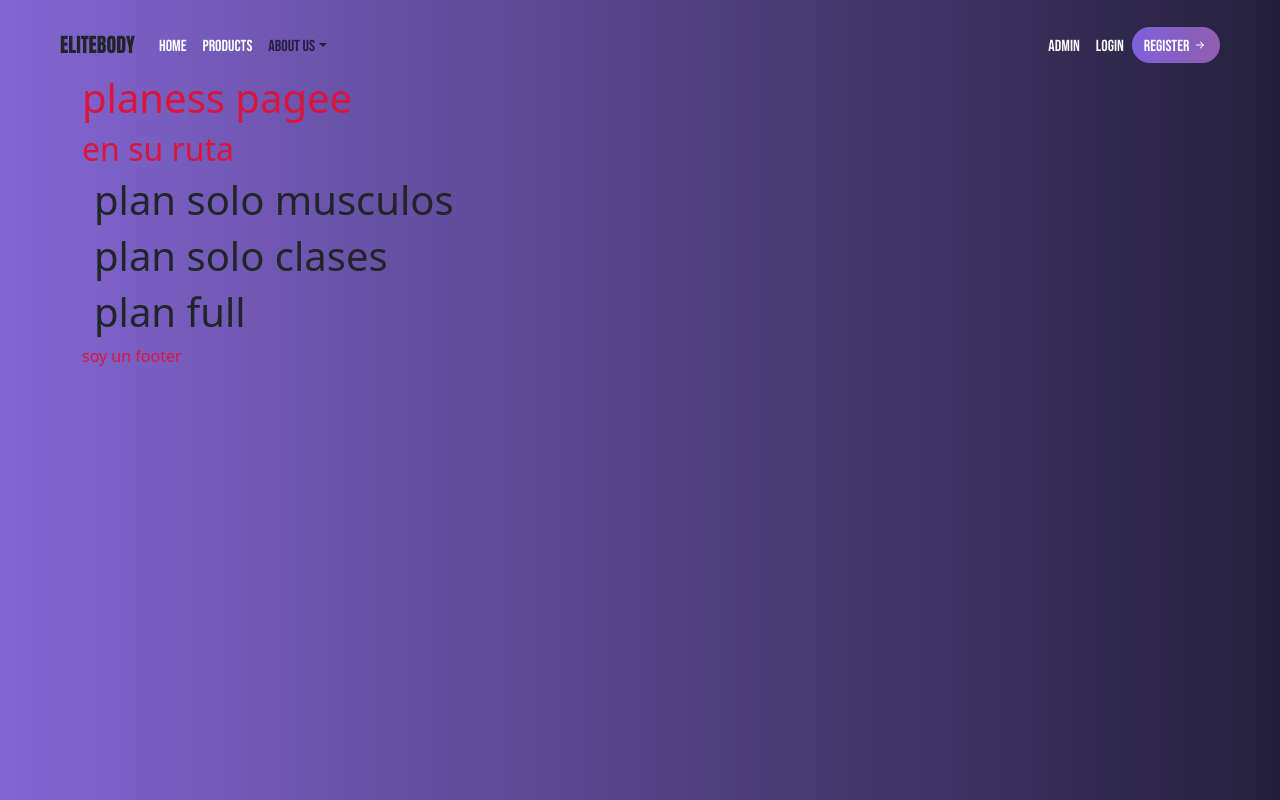
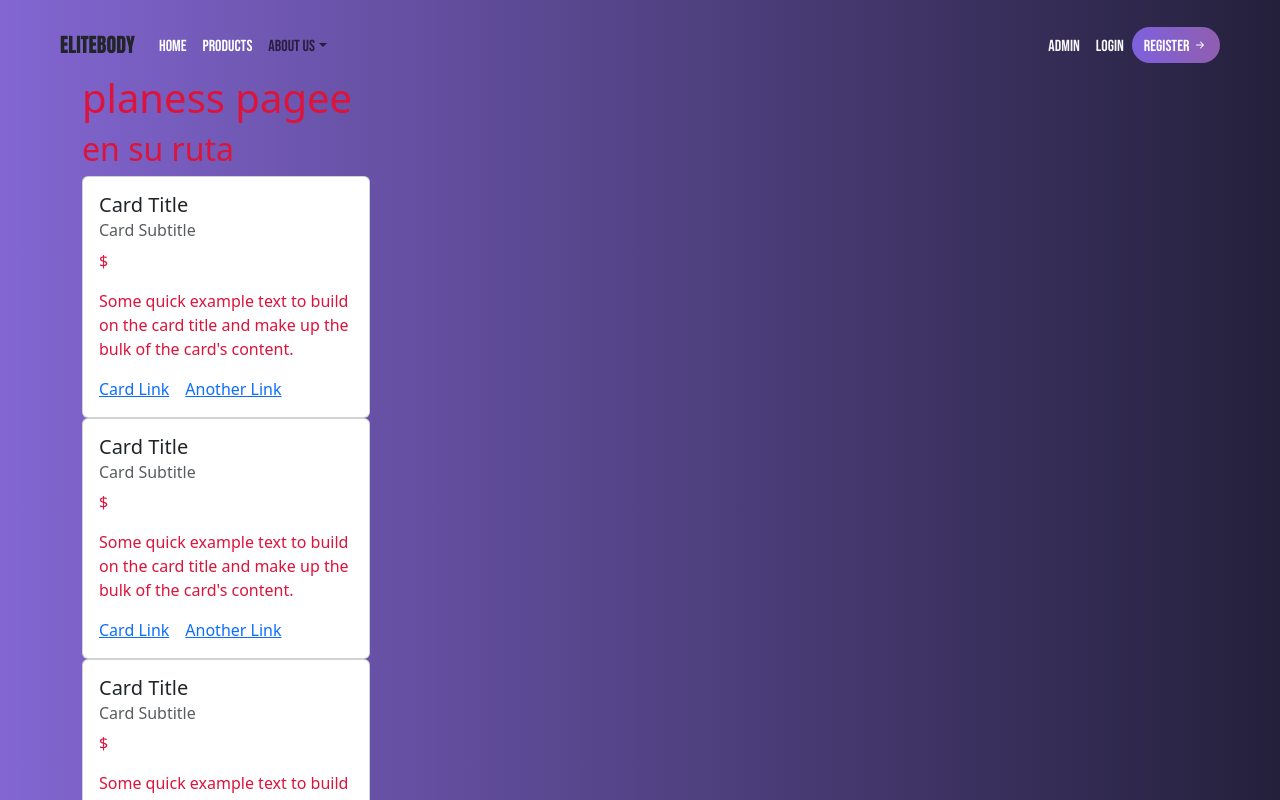
Before and after one commit to Nilost21/ProyectoFinalFront, a React (Vite) app: page /plans in a window 1280 px wide. Shown: the top 800 px of the page. Built offline with nearby package versions, Linux system fonts and the light colour scheme; data requests are answered from the project's data file.

Commit message:
componente de cards creado

```diff
--- a/src/components/planComponents/CardPlan.jsx
+++ b/src/components/planComponents/CardPlan.jsx
@@ -1,12 +1,25 @@
-
+import Card from 'react-bootstrap/Card';
 
 const CardPlan = () => {
   return (
     <>
-
+    <Card style={{ width: '18rem' }}>
+      <Card.Body>
+        <Card.Title>Card Title</Card.Title>
+        <Card.Subtitle className="mb-2 text-muted">Card Subtitle</Card.Subtitle>
+        <Card.Text>$</Card.Text>
+        <Card.Text>
+          Some quick example text to build on the card title and make up the
+          bulk of the card's content.
+        </Card.Text>
+        <Card.Link href="#">Card Link</Card.Link>
+        <Card.Link href="#">Another Link</Card.Link>
+      </Card.Body>
+    </Card>
 
     </>
   )
 }
 
+
 export default CardPlan
--- a/src/pages/Plans/PlanList.jsx
+++ b/src/pages/Plans/PlanList.jsx
@@ -1,3 +1,4 @@
+
 import CardPlan from "../../components/planComponents/CardPlan";
 
 
--- a/src/pages/Plans/PlansPage.jsx
+++ b/src/pages/Plans/PlansPage.jsx
@@ -1,10 +1,10 @@
 import { Container } from "react-bootstrap";
-import CardPlan from "../../components/planComponents/CardPlan";
 import "../../css/PlansPage.css";
 
 import ClassPlan from "./ClassPlan";
 import FullPlan from "./FullPlan";
 import MusclePlan from "./MusclePlan";
+import PlanList from "./PlanList";
 
 const PlansPage = () => {
   return (
@@ -12,7 +12,7 @@
     <Container>
         <h1 className="prueba">planess pagee</h1>
         <h2>en su ruta</h2>
-        <CardPlan/> {/* este componente se mostrara en la pagina principal */}
+        <PlanList/> {/* este componente se mostrara en la pagina principal */}
         <MusclePlan/>
         <ClassPlan/>
         <FullPlan/>
```
